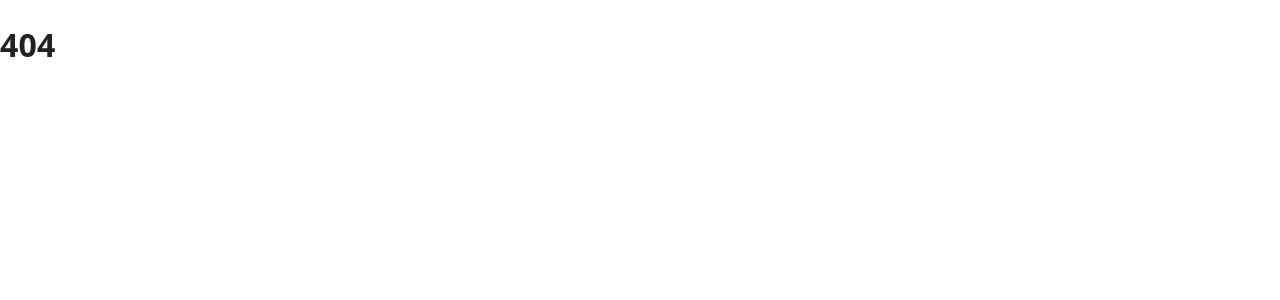
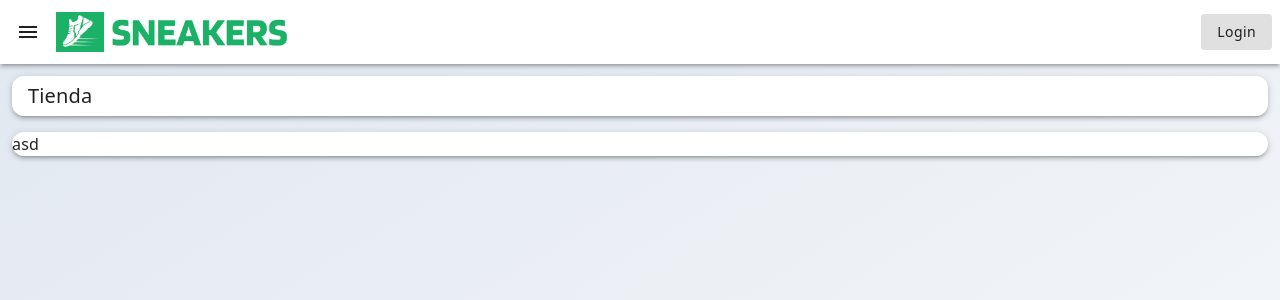
Before and after one commit to jlinaresmedalla/ShoesStore-FE, a React (Vite) app: page /tienda in a window 1280 px wide. Shown: the top 300 px of the page. Built offline with nearby package versions, Linux system fonts and the light colour scheme.

Commit message:
feature: styling sidebar and page header

```diff
--- a/package.json
+++ b/package.json
@@ -14,6 +14,7 @@
     "@emotion/styled": "^11.11.5",
     "@mui/icons-material": "^5.15.20",
     "@mui/material": "^5.15.20",
+    "clsx": "^2.1.1",
     "react": "^18.3.1",
     "react-dom": "^18.3.1",
     "react-hook-form": "^7.52.0",
--- a/src/components/Layout/StyledDrawer/Sidebar.jsx
+++ b/src/components/Layout/StyledDrawer/Sidebar.jsx
@@ -1,4 +1,4 @@
-import { useNavigate } from 'react-router-dom';
+import { useLocation, useNavigate } from 'react-router-dom';
 import LogoutIcon from '@mui/icons-material/Logout';
 import {
   Divider,
@@ -16,6 +16,12 @@ import { TOP_SIDEBAR_ITEMS } from '../utils/layout.utils';
 const Sidebar = ({ open, handleMenuClick }) => {
   const isMobile = useMediaQuery(theme.breakpoints.down('sm'));
   const navigate = useNavigate();
+  const { pathname } = useLocation();
+  const activePageStyle = {
+    borderRight: 3,
+    borderRightColor: theme.palette.primary.main,
+    backgroundColor: theme.palette.grey[300],
+  };
 
   return (
     <Drawer
@@ -33,7 +39,7 @@ const Sidebar = ({ open, handleMenuClick }) => {
     >
       <List sx={{ flexGrow: 1 }}>
         {TOP_SIDEBAR_ITEMS.map((item) => (
-          <ListItem key={item?.label} disablePadding>
+          <ListItem key={item?.label} disablePadding sx={pathname === item?.to && activePageStyle}>
             <ListItemButton onClick={() => navigate(item?.to)}>
               <ListItemIcon>{item?.icon}</ListItemIcon>
               <ListItemText
--- a/src/components/Layout/utils/layout.utils.jsx
+++ b/src/components/Layout/utils/layout.utils.jsx
@@ -4,8 +4,8 @@ import ShoppingCartOutlinedIcon from '@mui/icons-material/ShoppingCartOutlined';
 import StorefrontIcon from '@mui/icons-material/Storefront';
 
 export const TOP_SIDEBAR_ITEMS = [
-  { label: 'Dashboard', to: '/dashboard', icon: <DashboardOutlinedIcon color="secondary" /> },
-  { label: 'Tienda', to: '/', icon: <StorefrontIcon color="secondary" /> },
-  { label: 'Carrito', to: '/', icon: <ShoppingCartOutlinedIcon color="secondary" /> },
-  { label: 'Ventas', to: '/', icon: <AnalyticsOutlinedIcon color="secondary" /> },
+  { label: 'Dashboard', to: '/', icon: <DashboardOutlinedIcon color="secondary" /> },
+  { label: 'Tienda', to: '/tienda', icon: <StorefrontIcon color="secondary" /> },
+  { label: 'Carrito', to: '/carrito', icon: <ShoppingCartOutlinedIcon color="secondary" /> },
+  { label: 'Ventas', to: '/ventas', icon: <AnalyticsOutlinedIcon color="secondary" /> },
 ];
--- a/src/components/ui/PageHeader.jsx
+++ b/src/components/ui/PageHeader.jsx
@@ -3,7 +3,7 @@ import { StyledPaper } from '../ui';
 
 export const PageHeader = ({ title }) => {
   return (
-    <StyledPaper className={'py-1 px-4 rounded-full'}>
+    <StyledPaper className={'py-1 px-4'}>
       <Typography variant="h6">{title}</Typography>
     </StyledPaper>
   );
--- a/src/components/ui/StyledPaper.jsx
+++ b/src/components/ui/StyledPaper.jsx
@@ -1,5 +1,9 @@
 import { Paper } from '@mui/material';
 
-export const StyledPaper = ({ children, ...props }) => {
-  return <Paper {...props}>{children}</Paper>;
+export const StyledPaper = ({ children, sx, ...props }) => {
+  return (
+    <Paper {...props} sx={{ '&.MuiPaper-rounded': { borderRadius: 3 }, ...sx }}>
+      {children}
+    </Paper>
+  );
 };
--- a/src/pages/Dashboard/DashboardView.jsx
+++ b/src/pages/Dashboard/DashboardView.jsx
@@ -2,9 +2,9 @@ import { PageHeader } from '@/components/ui';
 
 const DashboardView = () => {
   return (
-    <div className="flex flex-col w-full">
+    <section className="flex flex-col w-full">
       <PageHeader title="Dashboard" />
-    </div>
+    </section>
   );
 };
 
--- a/src/pages/Dashboard/index.jsx
+++ b/src/pages/Dashboard/index.jsx
@@ -1,11 +1,7 @@
 import DashboardView from './DashboardView';
 
 const Dashboard = () => {
-  return (
-    <div className="flex flex-col w-full">
-      <DashboardView title="Dashboard" />
-    </div>
-  );
+  return <DashboardView title="Dashboard" />;
 };
 
 export default Dashboard;
--- /dev/null
+++ b/src/pages/Store/StoreProductsSection.jsx
@@ -0,0 +1,11 @@
+import { StyledPaper } from '@/components/ui';
+
+const StoreProductsSection = () => {
+  return (
+    <div>
+      <StyledPaper>asd</StyledPaper>
+    </div>
+  );
+};
+
+export default StoreProductsSection;
--- /dev/null
+++ b/src/pages/Store/StoreView.jsx
@@ -0,0 +1,13 @@
+import { PageHeader } from '@/components/ui';
+import StoreProductsSection from './StoreProductsSection';
+
+const StoreView = () => {
+  return (
+    <section className="flex flex-col w-full gap-4">
+      <PageHeader title={'Tienda'} />
+      <StoreProductsSection />
+    </section>
+  );
+};
+
+export default StoreView;
--- /dev/null
+++ b/src/pages/Store/index.jsx
@@ -0,0 +1,7 @@
+import StoreView from './StoreView';
+
+const Store = () => {
+  return <StoreView />;
+};
+
+export default Store;
--- a/src/routes/app.routes.jsx
+++ b/src/routes/app.routes.jsx
@@ -2,6 +2,7 @@ import { BrowserRouter, Route, Routes } from 'react-router-dom';
 import Layout from '@/components/Layout';
 import Dashboard from '@/pages/Dashboard';
 import LoginPage from '@/pages/Login';
+import Store from '@/pages/Store';
 
 const PageRoutes = () => {
   return (
@@ -9,9 +10,10 @@ const PageRoutes = () => {
       <BrowserRouter>
         <Routes>
           <Route Component={Layout}>
-            <Route path={'/'} Component={Dashboard} />
+            <Route path="/" Component={Dashboard} />
+            <Route path="/tienda" Component={Store} />
           </Route>
-          <Route path={'*'} element={<h1>404</h1>} />
+          <Route path="*" element={<h1>404</h1>} />
           <Route path="/sign-in" Component={LoginPage} />
         </Routes>
       </BrowserRouter>
```
Also changed, not shown: 1 other file (tests, documents, lock files or other folders).
